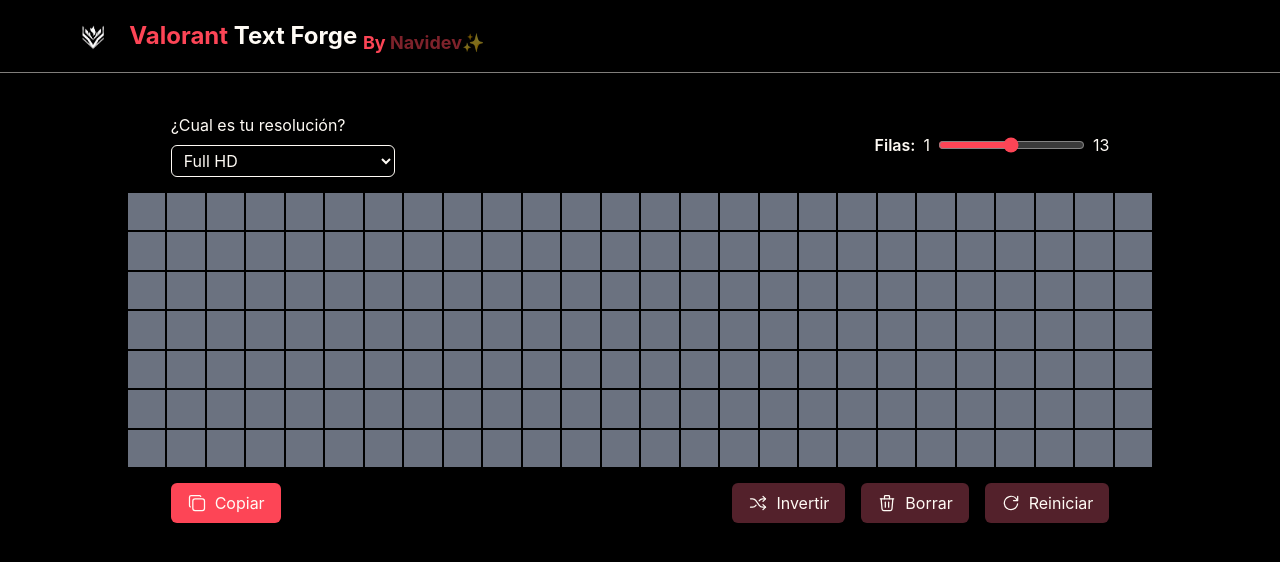
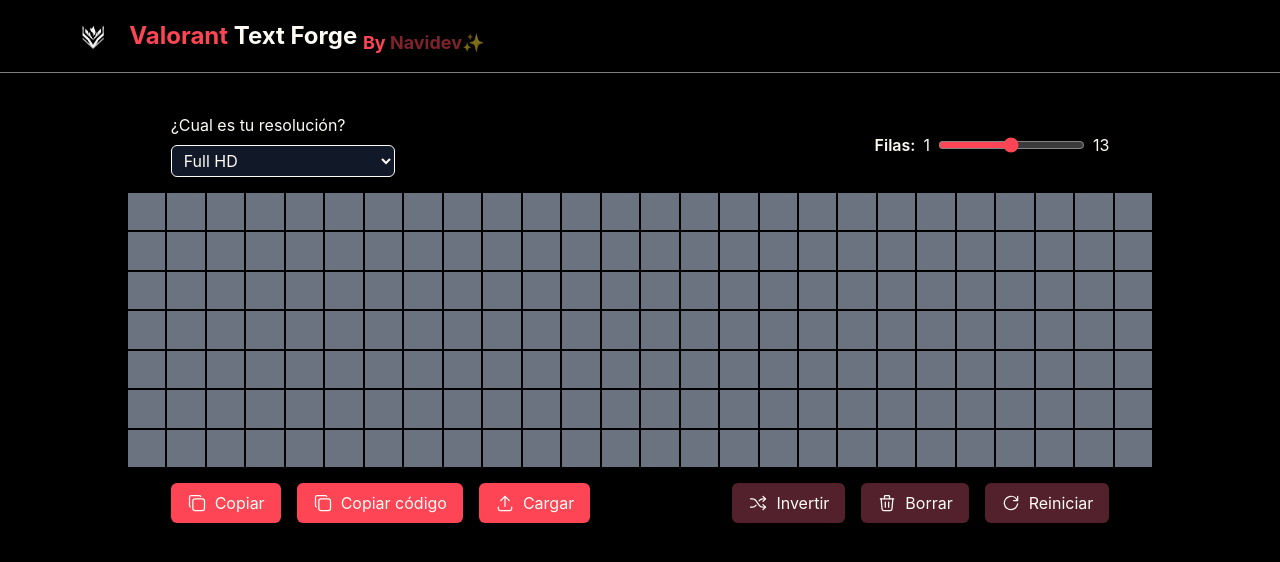
Before and after one commit to navidevof/valorant-text-forge, a Vue app: page / in a window 1280 px wide. Shown: the top 562 px of the page. Built offline with nearby package versions, Linux system fonts and the light colour scheme.

Commit message:
Feature: add load code

```diff
--- a/src/components/home/Buttons.vue
+++ b/src/components/home/Buttons.vue
@@ -8,13 +8,19 @@
 				<IconCopy class="size-5" />
 				Copiar
 			</button>
-			<!-- TODO: add logic load data by code -->
 			<button
 				@click="copyToClipboardCode"
-				class="bg-custom-red-1 justify-center items-center gap-x-2 hidden"
+				class="bg-custom-red-1 justify-center items-center gap-x-2 flex"
 			>
 				<IconCopy class="size-5" />
 				Copiar código
+			</button>
+			<button
+				@click="showModalCode = true"
+				class="bg-custom-red-1 justify-center items-center gap-x-2 flex"
+			>
+				<IconUpload class="size-5" />
+				Cargar
 			</button>
 		</div>
 		<div class="flex flex-row flex-wrap gap-4 items-center">
@@ -41,6 +47,8 @@
 			</button>
 		</div>
 	</div>
+
+	<ModalUploadCode v-if="showModalCode" @close="showModalCode = false" @loadData="onLoadData" />
 </template>
 
 <script setup lang="ts">
@@ -52,6 +60,9 @@
 import IconReload from "@/components/icons/IconReload.vue";
 import IconCopy from "@/components/icons/IconCopy.vue";
 import IconTrash from "@/components/icons/IconTrash.vue";
+import IconUpload from "../icons/IconUpload.vue";
+import { ref } from "vue";
+import ModalUploadCode from "./ModalUploadCode.vue";
 
 
 interface Props {
@@ -61,6 +72,14 @@
 }
 
 const { BOARD, SELECTED_DATA, IS_INVERTED } = defineProps<Props>();
+
+const showModalCode = ref(false);
+
+const $emit = defineEmits(['invert', 'clear', 'reset', 'setSelectedData']);
+
+const onLoadData = (data: IBoardData[]) => {
+	$emit('setSelectedData', data);
+}
 
 const copyToClipboardText = async () => {
 	const text = generateAscii({
--- /dev/null
+++ b/src/components/home/ModalUploadCode.vue
@@ -0,0 +1,44 @@
+<template>
+  <aside class="bg-custom-black/80 fixed top-0 left-0 w-full h-full z-50 flex justify-center items-center">
+    <div class="bg-custom-black border relative border-custom-white w-11/12 md:w-10/12 max-w-screen-sm mx-auto rounded-md p-4 flex flex-col gap-4">
+      <button class="bg-custom-red-1 w-fit absolute top-3 right-3 !px-2" @click="$emit('close')">
+        <IconX class="size-4" />
+      </button>
+      <h1 class="text-2xl font-bold">Cargar código</h1>
+      <textarea
+        class="w-full h-24 rounded-md p-2 border-custom-white border"
+        placeholder="Código de valorant-text-forge"
+        v-model="CODE"
+        :autofocus="true"
+      ></textarea>
+      <span v-show="ERROR" class="text-custom-red-1 -mt-3 text-sm">El codigo no es válido</span>
+      <button @click="validateCode" class="bg-custom-red-1 rounded-md px-4 mx-auto py-2 hover">Cargar</button>
+    </div>
+  </aside>
+</template>
+
+<script setup lang="ts">
+  import { ref } from 'vue';
+  import IconX from '../icons/IconX.vue';
+  import { IBoardData } from '@/interfaces/board';
+
+  const CODE = ref<string>('');
+  const ERROR = ref<boolean>(false);
+
+  const $emit = defineEmits(['close', 'loadData']);
+
+  const validateCode = () => {
+    try {
+      ERROR.value = false;
+      const NEW_SELECTED_DATA = JSON.parse(CODE.value) as IBoardData[];
+
+      $emit('loadData', NEW_SELECTED_DATA);
+      $emit('close');
+    } catch (e) {
+      ERROR.value = true;
+      setTimeout(() => {
+        ERROR.value = false;
+      }, 1500);
+    }
+  }
+</script>
--- a/src/components/home/ValorantBoard.vue
+++ b/src/components/home/ValorantBoard.vue
@@ -16,6 +16,7 @@
 			@invert="toggleInvert"
 			@clear="clearBoard"
 			@reset="resetBoard"
+			@setSelectedData="(data) => {SELECTED_DATA = data}"
 		/>
 	</div>
 </template>
@@ -60,6 +61,7 @@
 const resetBoard = () => {
 	ROWS.value = INITIAL_ROWS;
 	clearBoard();
+	updateBoard();
 };
 
 const clearBoard = () => (SELECTED_DATA.value = []);
--- /dev/null
+++ b/src/components/icons/IconUpload.vue
@@ -0,0 +1,8 @@
+<template>
+  <svg xmlns="http://www.w3.org/2000/svg" viewBox="0 0 24 24" stroke-width="1.5" stroke="currentColor" fill="none" stroke-linecap="round" stroke-linejoin="round">
+  <path stroke="none" d="M0 0h24v24H0z" fill="none"/>
+  <path d="M4 17v2a2 2 0 0 0 2 2h12a2 2 0 0 0 2 -2v-2" />
+  <path d="M7 9l5 -5l5 5" />
+  <path d="M12 4l0 12" />
+</svg>
+</template>
--- /dev/null
+++ b/src/components/icons/IconX.vue
@@ -0,0 +1,7 @@
+<template>
+  <svg xmlns="http://www.w3.org/2000/svg" viewBox="0 0 24 24" stroke-width="1.5" stroke="currentColor" fill="none" stroke-linecap="round" stroke-linejoin="round">
+  <path stroke="none" d="M0 0h24v24H0z" fill="none"/>
+  <path d="M18 6l-12 12" />
+  <path d="M6 6l12 12" />
+</svg>
+</template>
--- a/src/style.css
+++ b/src/style.css
@@ -19,12 +19,12 @@
   @apply hover:scale-95 transition duration-300 ease-out
 }
 
-input, select {
-  @apply bg-custom-black text-custom-white border-custom-white border rounded-md px-2 py-1 outline-none;
+input, select, textarea {
+  @apply bg-gray-900 text-custom-white border-custom-white border rounded-md px-2 py-1 outline-none;
 }
 
 button:not(.cell) {
-  @apply rounded-md px-4 py-2 hover;
+  @apply rounded-md px-4 py-2 hover outline-none;
 }
 
 .custom-range {
```
